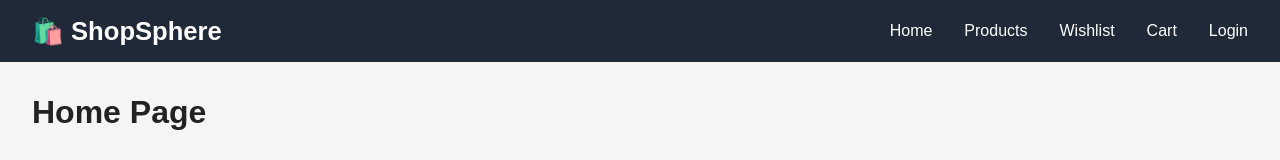
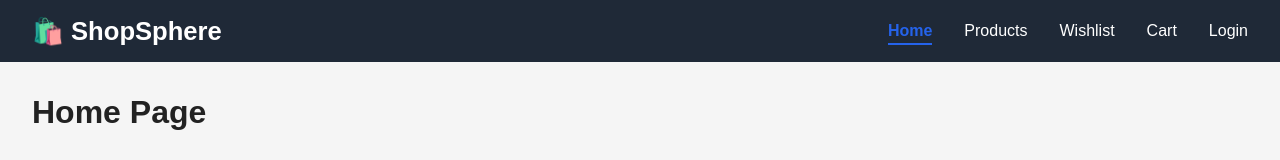
Before and after one commit to Rufith7/shopsphere-ecommerce, a React (Vite) app: page / in a window 1280 px wide. Shown: the top 160 px of the page. Built offline with nearby package versions, Linux system fonts and the light colour scheme.

Commit message:
feat(navbar): implement navigation using NavLink

```diff
--- a/src/App.css
+++ b/src/App.css
@@ -202,3 +202,16 @@ main {
 .product-card button:hover {
   background: #1d4ed8;
 }
+
+.nav-links a {
+  text-decoration: none;
+  color: inherit;
+  font-weight: 500;
+}
+
+.nav-links a.active {
+  color: #2563eb;
+  font-weight: 700;
+  border-bottom: 2px solid #2563eb;
+  padding-bottom: 4px;
+}
--- a/src/components/layout/Navbar.jsx
+++ b/src/components/layout/Navbar.jsx
@@ -1,14 +1,30 @@
+import { NavLink } from "react-router-dom";
+
 function Navbar() {
   return (
     <nav className="navbar">
       <h2 className="logo">🛍️ ShopSphere</h2>
 
       <ul className="nav-links">
-        <li>Home</li>
-        <li>Products</li>
-        <li>Wishlist</li>
-        <li>Cart</li>
-        <li>Login</li>
+        <li>
+          <NavLink to="/">Home</NavLink>
+        </li>
+
+        <li>
+          <NavLink to="/products">Products</NavLink>
+        </li>
+
+        <li>
+          <NavLink to="/wishlist">Wishlist</NavLink>
+        </li>
+
+        <li>
+          <NavLink to="/cart">Cart</NavLink>
+        </li>
+
+        <li>
+          <NavLink to="/login">Login</NavLink>
+        </li>
       </ul>
     </nav>
   );
```
